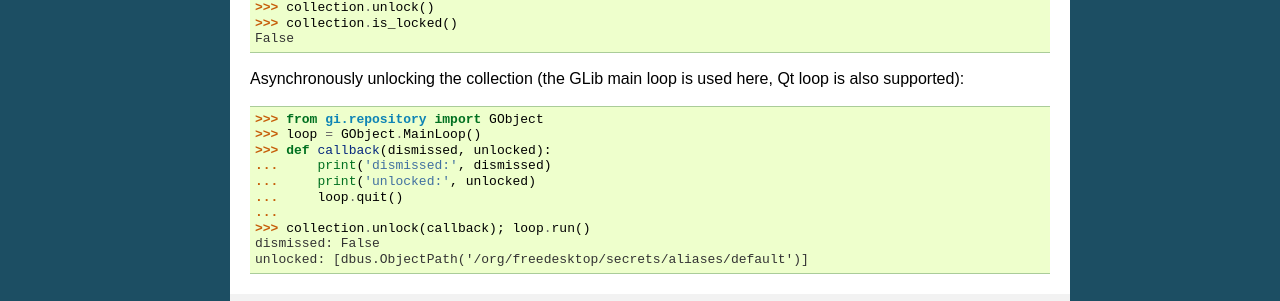
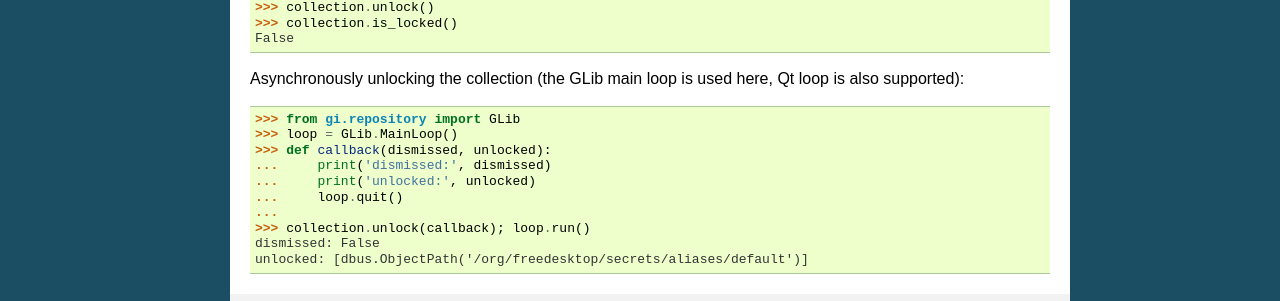
Before and after one commit to mitya57/secretstorage, a Sphinx documentation site: the page built from docs/index.rst, in a window 1280 px wide. Shown: the part 995-1296 px from the top of the page. Built offline with Sphinx 7.4.7, drawn with Linux system fonts in a browser that asks for light colours.

Commit message:
Use GLib.MainLoop instead of its deprecated GObject.MainLoop alias

```diff
--- a/docs/index.rst
+++ b/docs/index.rst
@@ -67,8 +67,8 @@
 Asynchronously unlocking the collection (the GLib main loop is used
 here, Qt loop is also supported):
 
->>> from gi.repository import GObject
->>> loop = GObject.MainLoop()
+>>> from gi.repository import GLib
+>>> loop = GLib.MainLoop()
 >>> def callback(dismissed, unlocked):
 ...     print('dismissed:', dismissed)
 ...     print('unlocked:', unlocked)
```
Also changed, not shown: 1 other file.
